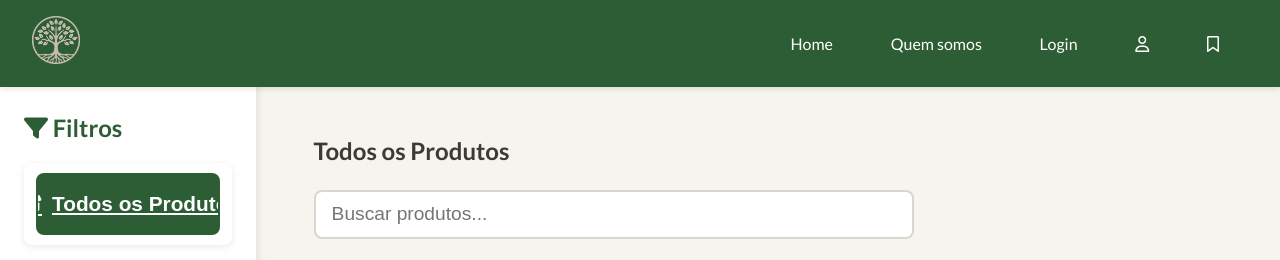
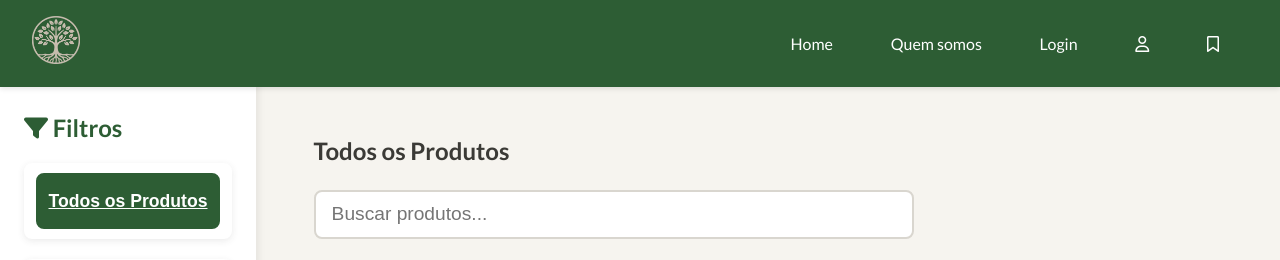
Before and after one commit to lbarbosac/green-brique, a PHP site: page /index.php in a window 1280 px wide. Shown: the top 260 px of the page. Run offline with PHP 8.4, Linux system fonts and the light colour scheme; data comes from the database, SQL or seed files in the repository; some libraries are stand-ins or nearby versions.

Commit message:
add classes para o visual do botao todos prod

```diff
--- a/src/index.php
+++ b/src/index.php
@@ -69,10 +69,11 @@ $retorno = mysqli_query($conn, $sql);
     <aside class="scrollable-filters" role="navigation" aria-label="Filtros de Categorias e Subcategorias">
         <h2 class="nav-title"><i class="fas fa-filter" aria-hidden="true"></i> Filtros</h2>
         <ul class="container-categorias" role="list">
-            <!-- Todos os Produtos, ícone destacado -->
-            <li class="categoria-item todos-produtos">
+            <li class="categoria-item todos-produtos"  id="container-opc-tds-produtos">
                 <a href="./index.php" class="categoria-button" aria-current="<?php echo (!$cat_id_filter && !$subcat_id_filter) ? 'page' : 'false'; ?>">
-                    <i class="fas fa-box-open" aria-hidden="true"></i> Todos os Produtos
+                    <p id="opcao-todos-produtos">
+                        Todos os Produtos
+                    </p>
                 </a>
             </li>
 
```
